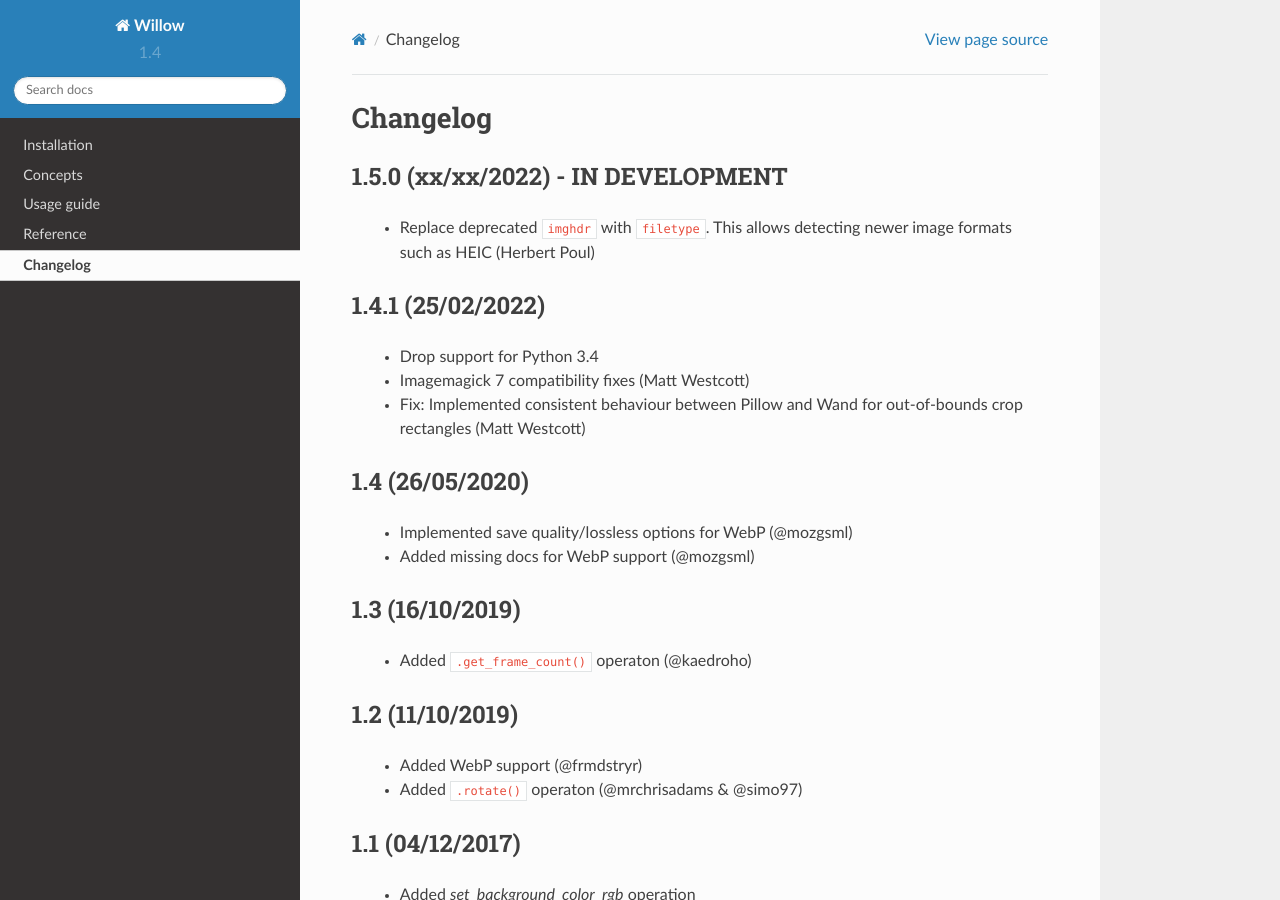
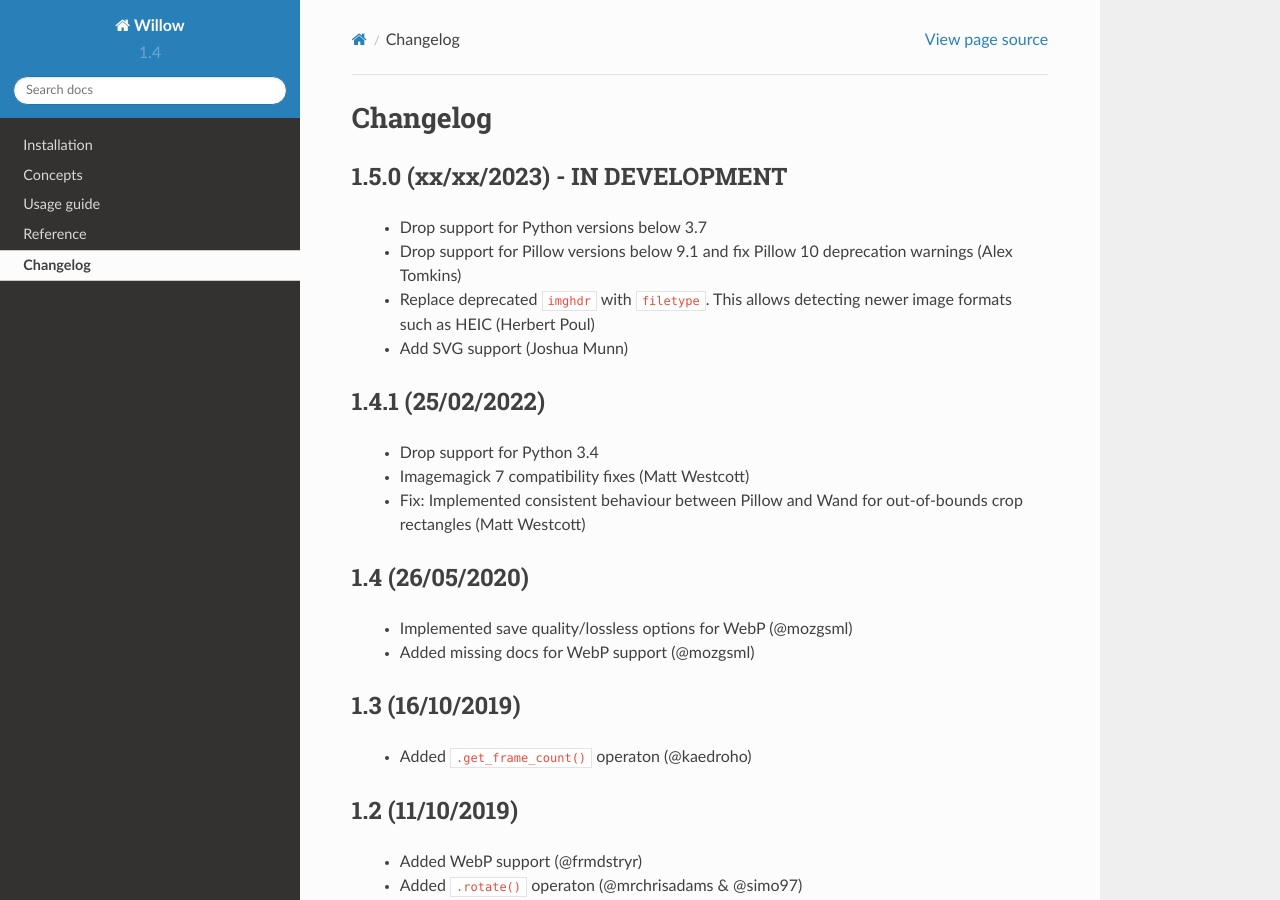
Before and after one commit to wagtail/Willow, a Sphinx documentation site: the page built from docs/changelog.rst, in a window 1280 px wide and 900 px high. Built offline with Sphinx 7.4.7 and the Read the Docs theme 2.0.0, drawn with Linux system fonts in a browser that asks for light colours.

Commit message:
Add changelog notes for #99 and #97

```diff
--- a/docs/changelog.rst
+++ b/docs/changelog.rst
@@ -1,10 +1,13 @@
 Changelog
 =========
 
-1.5.0 (xx/xx/2022) - IN DEVELOPMENT
+1.5.0 (xx/xx/2023) - IN DEVELOPMENT
 -----------------------------------
 
+ - Drop support for Python versions below 3.7
+ - Drop support for Pillow versions below 9.1 and fix Pillow 10 deprecation warnings (Alex Tomkins)
  - Replace deprecated ``imghdr`` with ``filetype``. This allows detecting newer image formats such as HEIC (Herbert Poul)
+ - Add SVG support (Joshua Munn)
 
 
 1.4.1 (25/02/2022)
```
